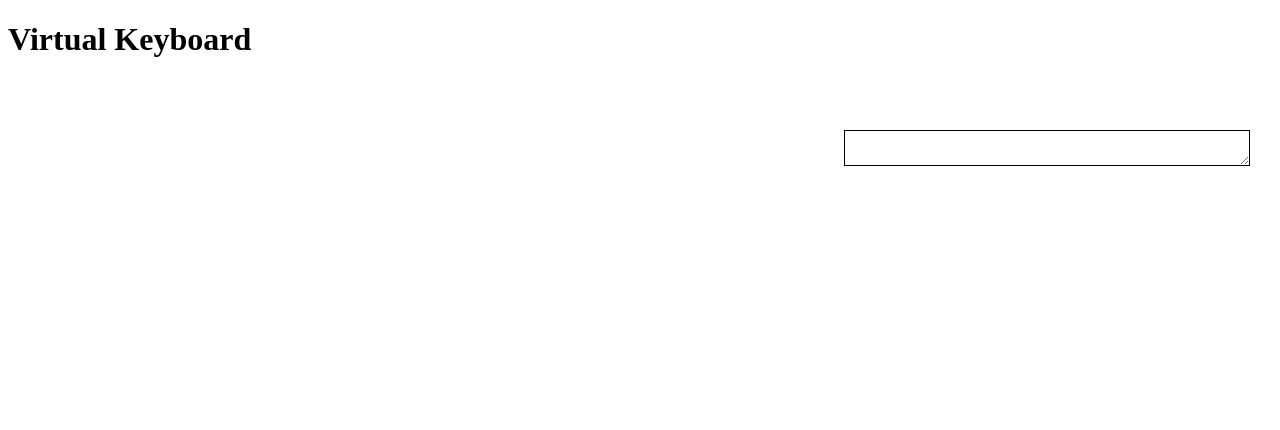
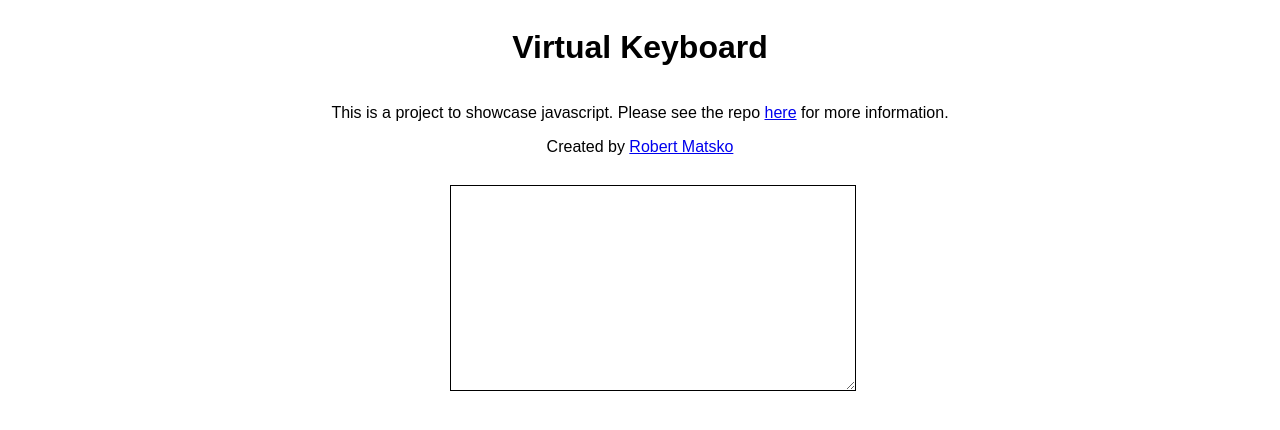
Before and after one commit to rmatsko77/Quick-Keys, a plain HTML site: page index.html in a window 1280 px wide. Drawn offline with Linux system fonts and the light colour scheme.

Commit message:
adds readme

```diff
--- a/Keyboard/Keyboard.css
+++ b/Keyboard/Keyboard.css
@@ -1,8 +1,22 @@
+body {
+    display: flex;
+    justify-content: center;
+    text-align: center;
+    flex-direction: column;
+    position: relative;
+    font-family: Arial, Helvetica, sans-serif;
+}
+
+h1 {
+    text-align: center;
+}
+
 textarea {
     position: absolute;
-    top: 130px;
-    right: 30px;
+    top: 120%;
+    left: 35%;
     width: 400px;
+    height: 200px;
     border-radius: 0;
     border: 0.5pt solid black;
 }
--- a/Keyboard/Keyboard.js
+++ b/Keyboard/Keyboard.js
@@ -16,11 +16,11 @@ const Keyboard = {
     },
 
     init() {
-        //Creates main elements
+        //Creates elements
         this.elements.main = document.createElement('div');
         this.elements.keysContainer = document.createElement('div');
 
-        //Setup main elements
+        //Setup elements
         this.elements.main.classList.add('keyboard', 'keyboard--hidden');
         this.elements.keysContainer.classList.add('keyboard__keys');
         this.elements.keysContainer.appendChild(this._createKeys());
--- a/index.html
+++ b/index.html
@@ -10,7 +10,9 @@
 </head>
 <body>
     <h1>Virtual Keyboard</h1>
+    <p>This is a project to showcase javascript. Please see the repo <a href="https://quickkeys.netlify.app/" target="_blank">here</a> for more information.</p>
     <textarea class="use-keyboard-input"></textarea>
+    <footer>Created by <a href="https://robertmatsko.com/" target="_blank">Robert Matsko</a></footer>
 
     <!-- <div class="keyboard">
         <div class="keyboard__keys">
```
Also changed, not shown: 1 other file.
